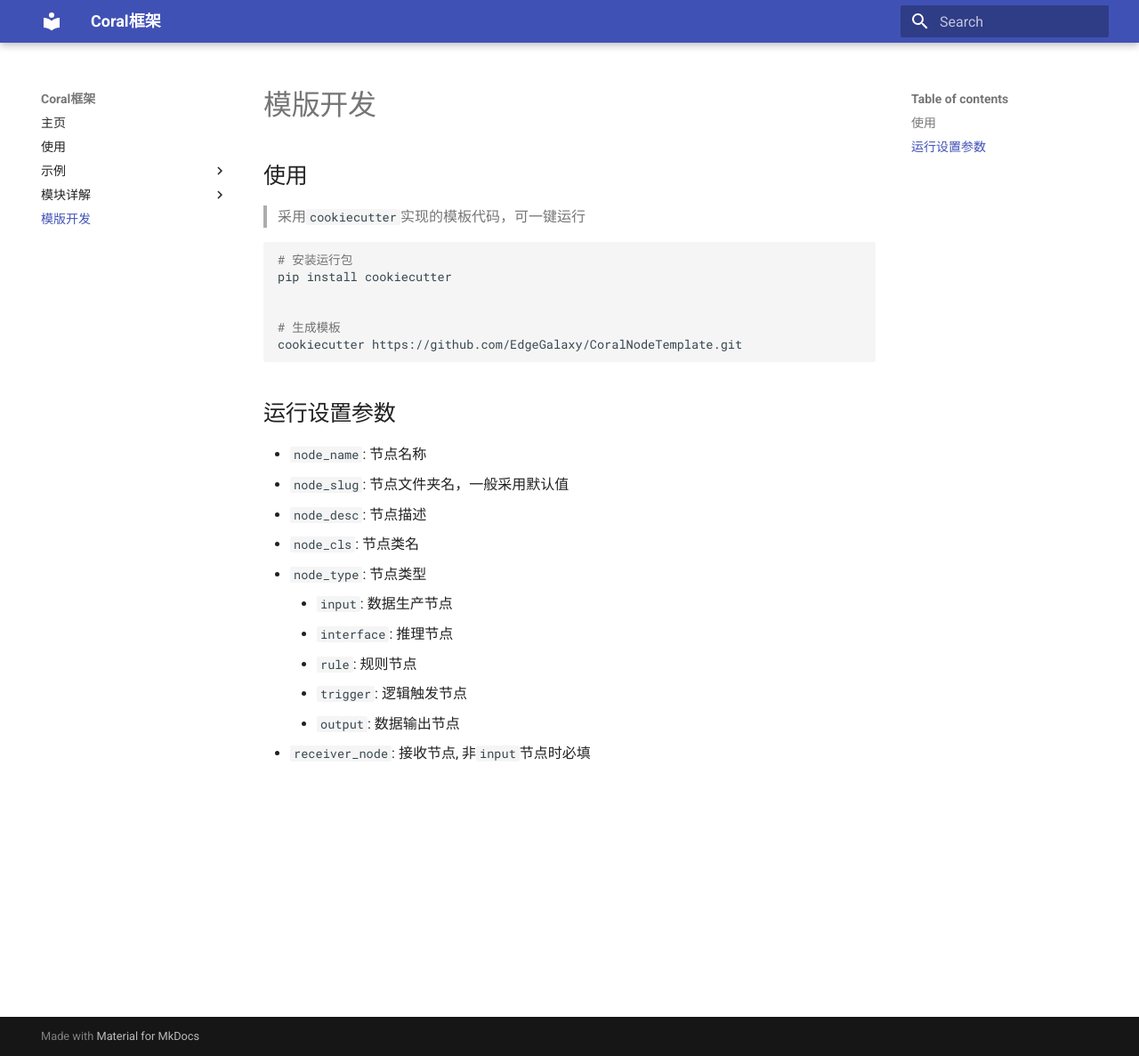
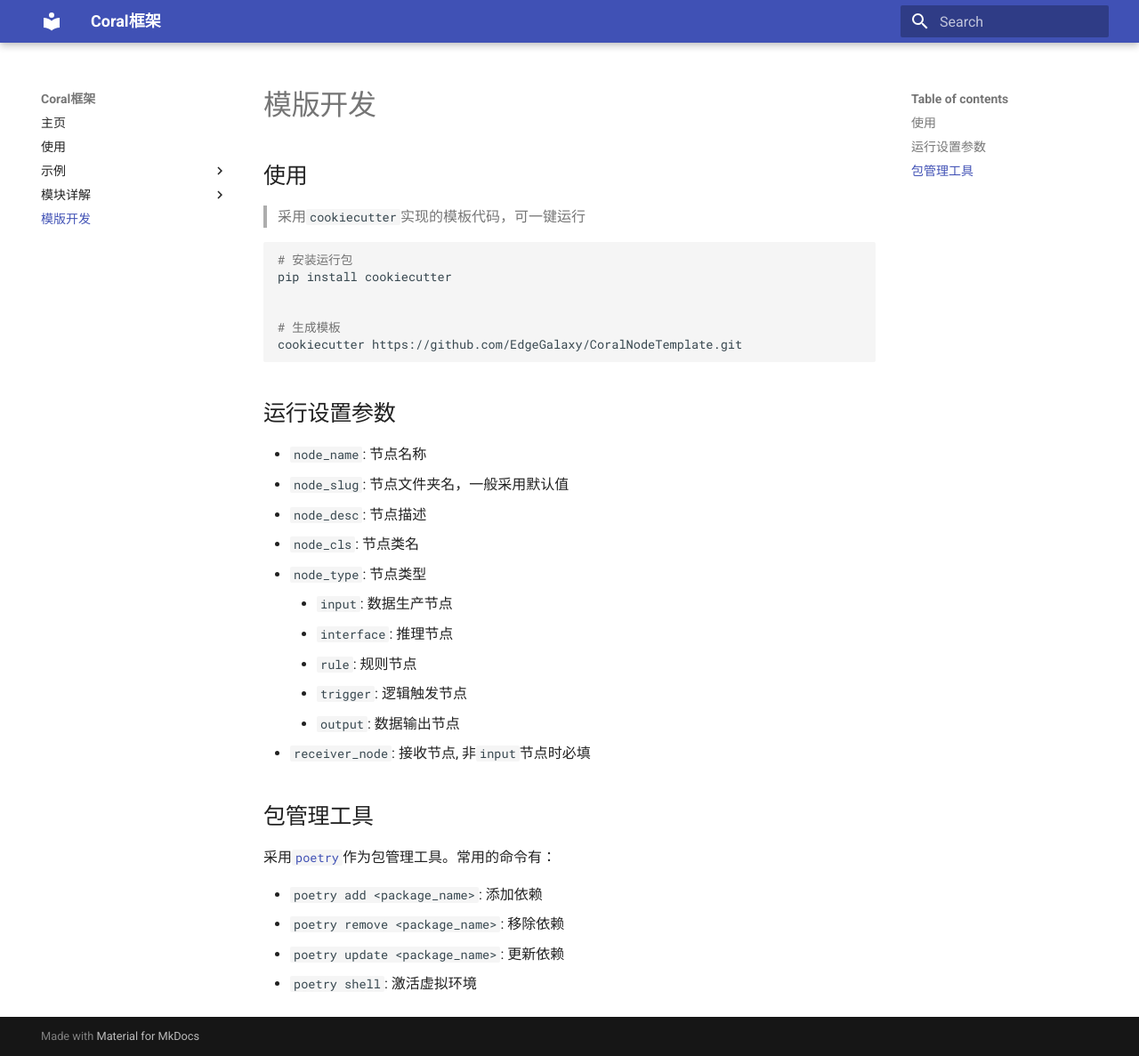
Before and after one commit to EdgeGalaxy/coral, an MkDocs documentation site: the page built from docs/template.md, in a window 1280 px wide and 1187 px high. Shown: the whole window at 89% size. Built offline with MkDocs 1.6.1 and Material for MkDocs 9.7.7, drawn with Linux system fonts in a browser that asks for light colours.

Commit message:
docs: 补充文档

```diff
--- a/docs/template.md
+++ b/docs/template.md
@@ -25,3 +25,13 @@ cookiecutter https://github.com/EdgeGalaxy/CoralNodeTemplate.git
     - `trigger`: 逻辑触发节点
     - `output`: 数据输出节点
 - `receiver_node`: 接收节点, 非`input`节点时必填
+
+
+## 包管理工具
+
+采用[`poetry`](https://python-poetry.org/docs/basic-usage/)作为包管理工具。常用的命令有：
+
+- `poetry add <package_name>`: 添加依赖
+- `poetry remove <package_name>`: 移除依赖
+- `poetry update <package_name>`: 更新依赖
+- `poetry shell`: 激活虚拟环境
```
